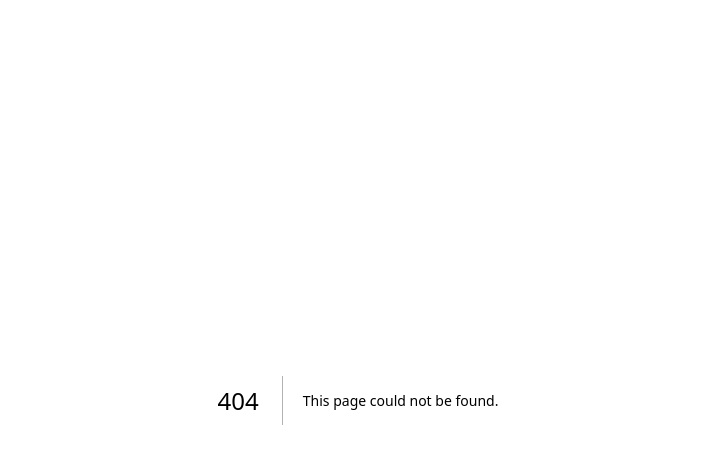
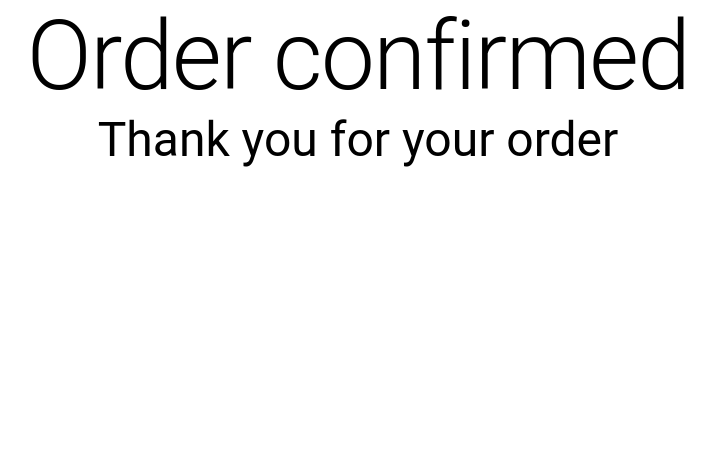
Before and after one commit to Alexei322/TM470, a Next.js app in the folder tm470project/: page /order-confirmation in a window 1280 px wide. Before the commit this address had no page. Shown: the top 464 px of the page, without its empty margins (282-997 px from the left). Built offline with nearby package versions, Linux system fonts and the light colour scheme.

Commit message:
Added order confirmation page

```diff
--- a/tm470project/components/Checkout.js
+++ b/tm470project/components/Checkout.js
@@ -5,9 +5,11 @@ import { useTheme } from "@mui/material/styles";
 import ItemSummary from "./ItemSummary";
 import { useCart } from "@/CartContext";
 import { useAuth } from "@/AuthContext";
+import { useRouter } from "next/router";
 
 export default function Checkout() {
   const theme = useTheme();
+  const router = useRouter();
   const style = {
     position: "absolute",
     top: "50%",
@@ -60,6 +62,7 @@ export default function Checkout() {
       throw new Error(res.message);
     }
     const data = await response.json();
+    router.push("/order-confirmation");
   };
 
   return (
--- /dev/null
+++ b/tm470project/pages/order-confirmation/index.js
@@ -0,0 +1,13 @@
+import { Typography } from "@mui/material";
+import { useCart } from "@/CartContext";
+import { useTheme } from "@emotion/react";
+export default function orderConfirmation() {
+    const {cart} = useCart();
+    const theme = useTheme();
+    return (
+        <div >
+            <Typography variant="h1" align="center">Order confirmed</Typography>
+            <Typography variant="h3" align="center">Thank you for your order</Typography>
+        </div>
+    )
+}
```
Also changed, not shown: tm470project/CartContext.js (line endings or trailing spaces).
